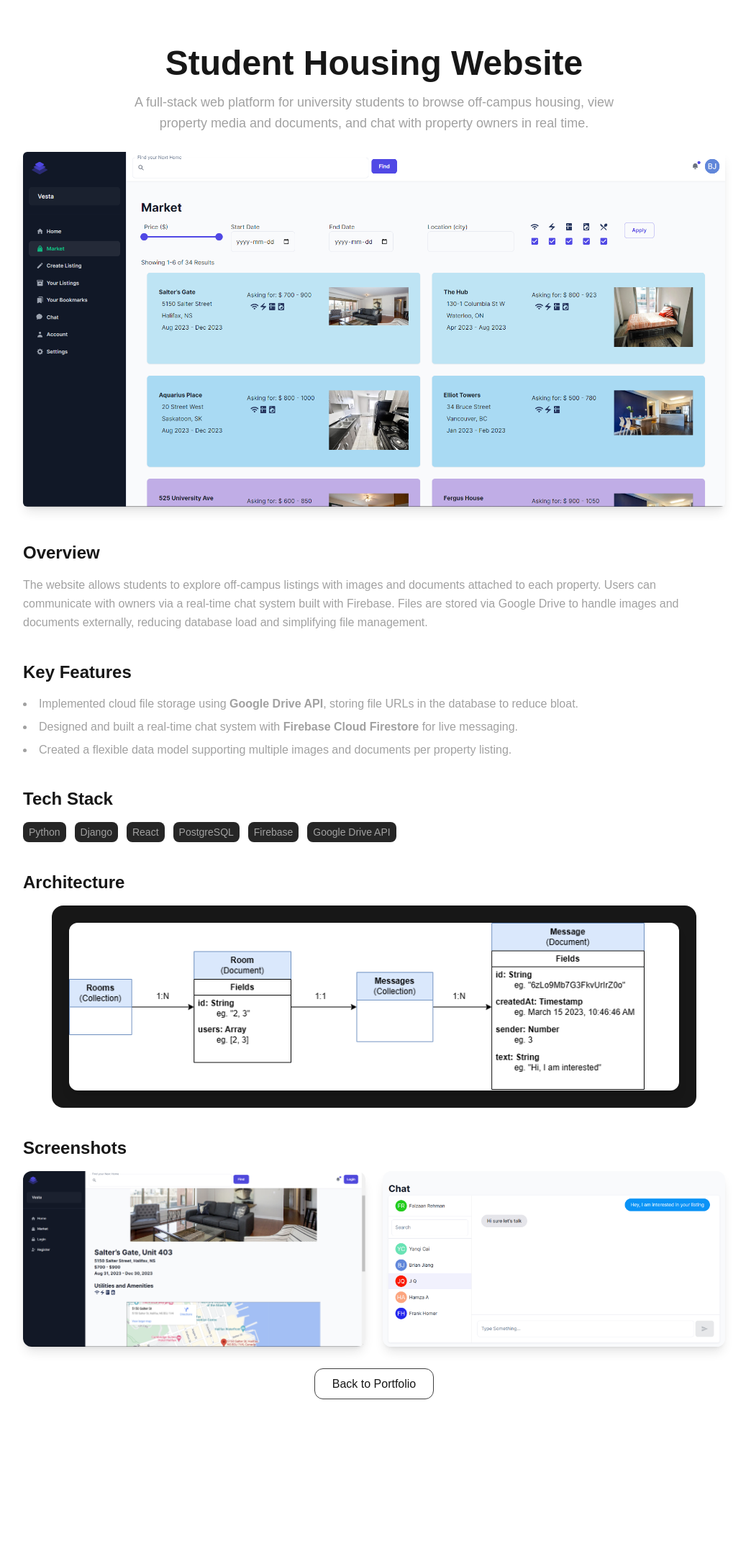
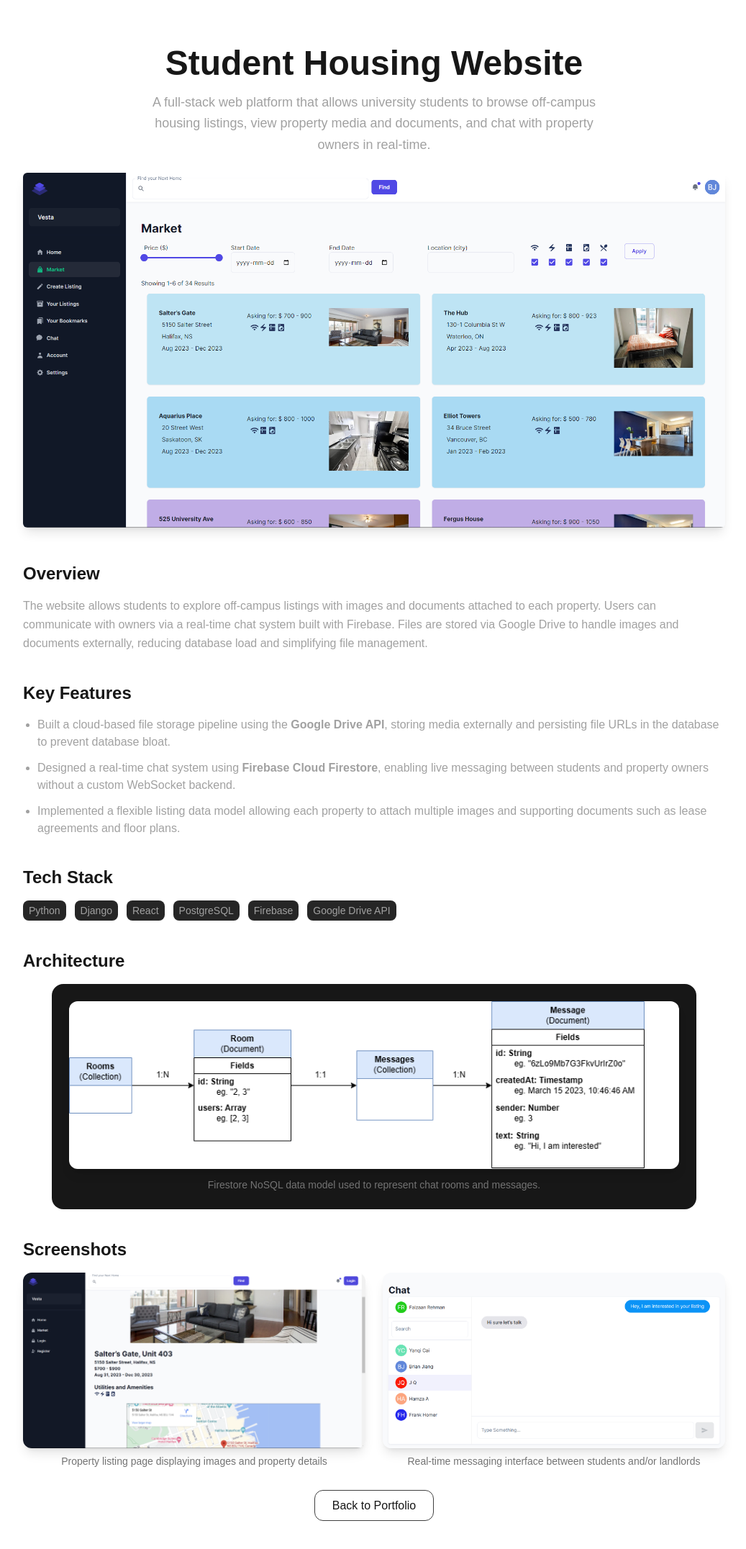
Before and after one commit to FaizaanRehman/Portfolio, a Next.js app: page /projects/student-housing in a window 1280 px wide. Shown: the top 2152 px of the page at 72% size, without its empty margins (120-1157 px from the left). Before the commit the page ends 1999 px from the top, so only its background shows below. Built offline with nearby package versions, Linux system fonts and the light colour scheme.

Commit message:
Improve wording slightly

```diff
--- a/app/page.tsx
+++ b/app/page.tsx
@@ -61,14 +61,14 @@ export default function Home() {
         />
       </Section>
 
-      <Section title="Other Projects">
+      <Section title="Other Projects" id="otherProjects">
         <div className="grid grid-cols-1 md:grid-cols-1 gap-6">
           <OtherProjectCard
             title="Food Tracker App"
             description="An Android application designed to reduce food waste by helping users track inventory, receive expiration alerts, discover recipes from available ingredients, and locate nearby food donation centres."
             highlights={[
-              "Architected a background expiry-notification pipeline using WorkManager to periodically query SQLite ingredient data and dispatch alerts through NotificationManager",
-              "Implemented location-based food bank discovery by launching the Google Maps app via Android Intents, enabling users to quickly find nearby donation centers",
+              "Built a background expiration notification system using Android WorkManager, NotificationManager, and SQLite",
+              "Integrated location-based food bank discovery through Google Maps Intents",
             ]}
             techStack={[
               "Kotlin",
@@ -86,8 +86,8 @@ export default function Home() {
             title="Student Housing Rental Website"
             description="A full-stack web platform that allows university students to browse off-campus housing listings, view property media and documents, and communicate with property owners through a real-time messaging system."
             highlights={[
-              "Implemented a cloud file storage pipeline by integrating Django with Google Drive APIs, storing listing images and documents externally and persisting file URLs in the database to reduce database bloat and simplify file management",
-              "Designed and built a real-time chat system using Firebase Cloud Firestore, creating a NoSQL data model for chat rooms and messages with live synchronization across clients",
+              "Built a cloud file storage system using Django and Google Drive to handle listing media efficiently",
+              "Implemented real-time messaging with Firebase Cloud Firestore for live student-owner communication",
             ]}
             techStack={[
               "Python",
--- a/app/projects/food-tracker/page.tsx
+++ b/app/projects/food-tracker/page.tsx
@@ -41,26 +41,35 @@ export default function FoodTrackerProject() {
       <section className="mb-10">
         <h2 className="text-2xl font-semibold mb-4">Overview</h2>
         <p className="text-neutral-400 leading-relaxed">
-          Food Tracker allows users to track food items by adding details like
-          quantity, expiry dates, and images. The app sends notifications for
-          expiring items and lets users discover recipes using their available
-          ingredients via the Spoonacular API. Users can also locate nearby food
-          banks for donations through Google Maps integration.
+          Food Tracker is an Android application designed to help users reduce
+          household food waste by tracking their inventory and sending
+          expiration alerts. The app also allows users to discover recipes based
+          on available ingredients through the Spoonacular API and locate nearby
+          food banks using Google Maps integration for convenient food
+          donations.
         </p>
       </section>
 
       {/* Technical Highlights */}
       <section className="mb-10">
         <h2 className="text-2xl font-semibold mb-4">Key Features</h2>
-        <ul className="list-disc list-inside text-neutral-400 space-y-2">
+        <ul className="list-disc list-outside pl-5 text-neutral-400 space-y-3">
           <li>
-            Implemented expiration notifications using
-            <strong>WorkManager</strong> to periodically query
-            <strong>SQLite</strong> inventory data.
+            Built an inventory tracking system allowing users to store
+            ingredient details including quantity, expiration date, and images
+            using a local <strong>SQLite database</strong>.
+          </li>
+
+          <li>
+            Implemented a background expiration notification pipeline using{" "}
+            <strong>Android WorkManager</strong> to periodically query stored
+            ingredient data and dispatch alerts through the{" "}
+            <strong>NotificationManager</strong>.
           </li>
           <li>
-            Integrated location-based food bank discovery via
-            <strong>Google Maps Intents</strong> for seamless navigation.
+            Implemented location-based food bank discovery by launching
+            <strong>Google Maps via Android Intents</strong> to help users
+            quickly find nearby donation centers.
           </li>
         </ul>
       </section>
@@ -78,6 +87,9 @@ export default function FoodTrackerProject() {
             WorkManager
           </span>
           <span className="px-2 py-1 bg-neutral-800 rounded-lg">
+            NotificationManager
+          </span>
+          <span className="px-2 py-1 bg-neutral-800 rounded-lg">
             Google Maps API
           </span>
         </div>
@@ -92,13 +104,18 @@ export default function FoodTrackerProject() {
             alt="Food Tracker Android App Architecture Diagram"
             className="rounded-xl shadow-lg w-full"
           />
+          <p className="text-sm text-neutral-500 text-center mt-3">
+            High-level architecture showing the interaction between the Android
+            UI layer, SQLite data storage, background WorkManager jobs, and
+            external APIs.
+          </p>
         </div>
       </section>
 
       {/* Back Link */}
       <section className="text-center">
         <Link
-          href="/#OtherProjects"
+          href="/#otherProjects"
           className="px-6 py-3 border border-neutral-700 rounded-xl hover:bg-neutral-900 transition"
         >
           Back to Portfolio
--- a/app/projects/student-housing/page.tsx
+++ b/app/projects/student-housing/page.tsx
@@ -9,9 +9,9 @@ export default function StudentHousingProjectt() {
           Student Housing Website
         </h1>
         <p className="text-lg text-neutral-400 max-w-2xl mx-auto leading-relaxed">
-          A full-stack web platform for university students to browse off-campus
-          housing, view property media and documents, and chat with property
-          owners in real time.
+          A full-stack web platform that allows university students to browse
+          off-campus housing listings, view property media and documents, and
+          chat with property owners in real-time.
         </p>
         {/* Optional Hero Screenshot */}
         <img
@@ -36,19 +36,22 @@ export default function StudentHousingProjectt() {
       {/* Technical Highlights */}
       <section className="mb-10">
         <h2 className="text-2xl font-semibold mb-4">Key Features</h2>
-        <ul className="list-disc list-inside text-neutral-400 space-y-2">
+        <ul className="list-disc list-outside pl-5 text-neutral-400 space-y-3">
           <li>
-            Implemented cloud file storage using{" "}
-            <strong>Google Drive API</strong>, storing file URLs in the database
-            to reduce bloat.
+            Built a cloud-based file storage pipeline using the
+            <strong> Google Drive API</strong>, storing media externally and
+            persisting file URLs in the database to prevent database bloat.
           </li>
           <li>
-            Designed and built a real-time chat system with{" "}
-            <strong>Firebase Cloud Firestore</strong> for live messaging.
+            Designed a real-time chat system using
+            <strong> Firebase Cloud Firestore</strong>, enabling live messaging
+            between students and property owners without a custom WebSocket
+            backend.
           </li>
           <li>
-            Created a flexible data model supporting multiple images and
-            documents per property listing.
+            Implemented a flexible listing data model allowing each property to
+            attach multiple images and supporting documents such as lease
+            agreements and floor plans.
           </li>
         </ul>
       </section>
@@ -76,9 +79,14 @@ export default function StudentHousingProjectt() {
         <div className="max-w-4xl mx-auto bg-neutral-900 p-6 rounded-2xl">
           <img
             src="/screenshots/student-housing/chatroomModel.png"
-            alt="Food Tracker Android App Architecture Diagram"
+            alt="Student Housing Chat System Model"
             className="rounded-xl shadow-lg w-full"
           />
+
+          <p className="text-sm text-neutral-500 text-center mt-3">
+            Firestore NoSQL data model used to represent chat rooms and
+            messages.
+          </p>
         </div>
       </section>
 
@@ -86,23 +94,34 @@ export default function StudentHousingProjectt() {
       <section className="mb-10">
         <h2 className="text-2xl font-semibold mb-4">Screenshots</h2>
         <div className="grid grid-cols-1 md:grid-cols-2 gap-6">
+          <div className="space-y-2">
             <img
               src="/screenshots/student-housing/listingView.png"
               alt="Property Listing Page"
               className="rounded-xl shadow-lg"
             />
+            <p className="text-sm text-neutral-500 mt-2 text-center">
+              Property listing page displaying images and property details
+            </p>
+          </div>
+
+          <div className="space-y-2">
             <img
               src="/screenshots/student-housing/chatroomView.png"
               alt="Chat Interface"
               className="rounded-xl shadow-lg"
             />
+            <p className="text-sm text-neutral-500 mt-2 text-center">
+              Real-time messaging interface between students and/or landlords
+            </p>
+          </div>
         </div>
       </section>
 
       {/* Back Link */}
       <section className="text-center">
         <Link
-          href="/#OtherProjects"
+          href="/#otherProjects"
           className="px-6 py-3 border border-neutral-700 rounded-xl hover:bg-neutral-900 transition"
         >
           Back to Portfolio
```
Lines whose indentation alone changed are shown as unchanged.
